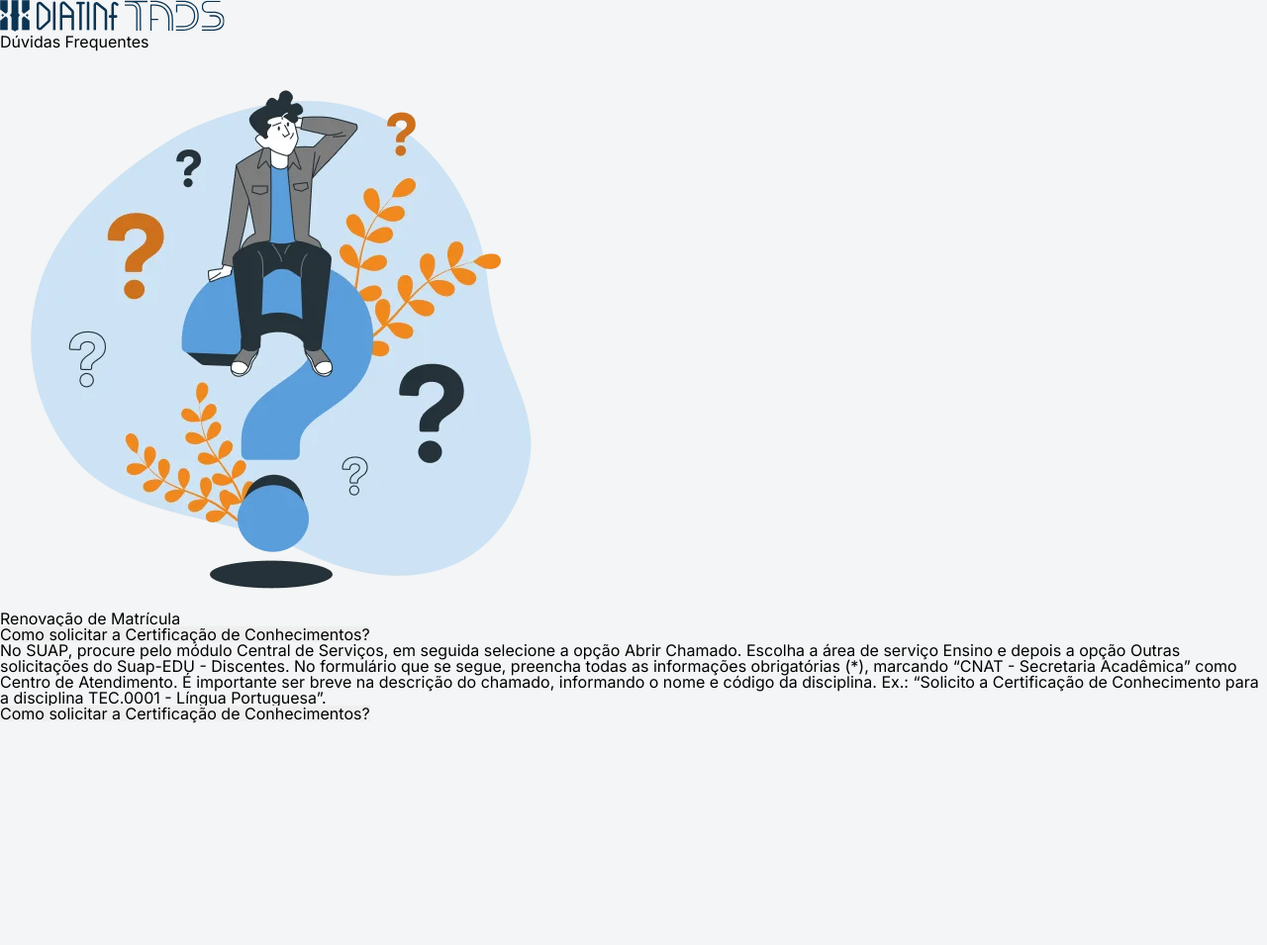
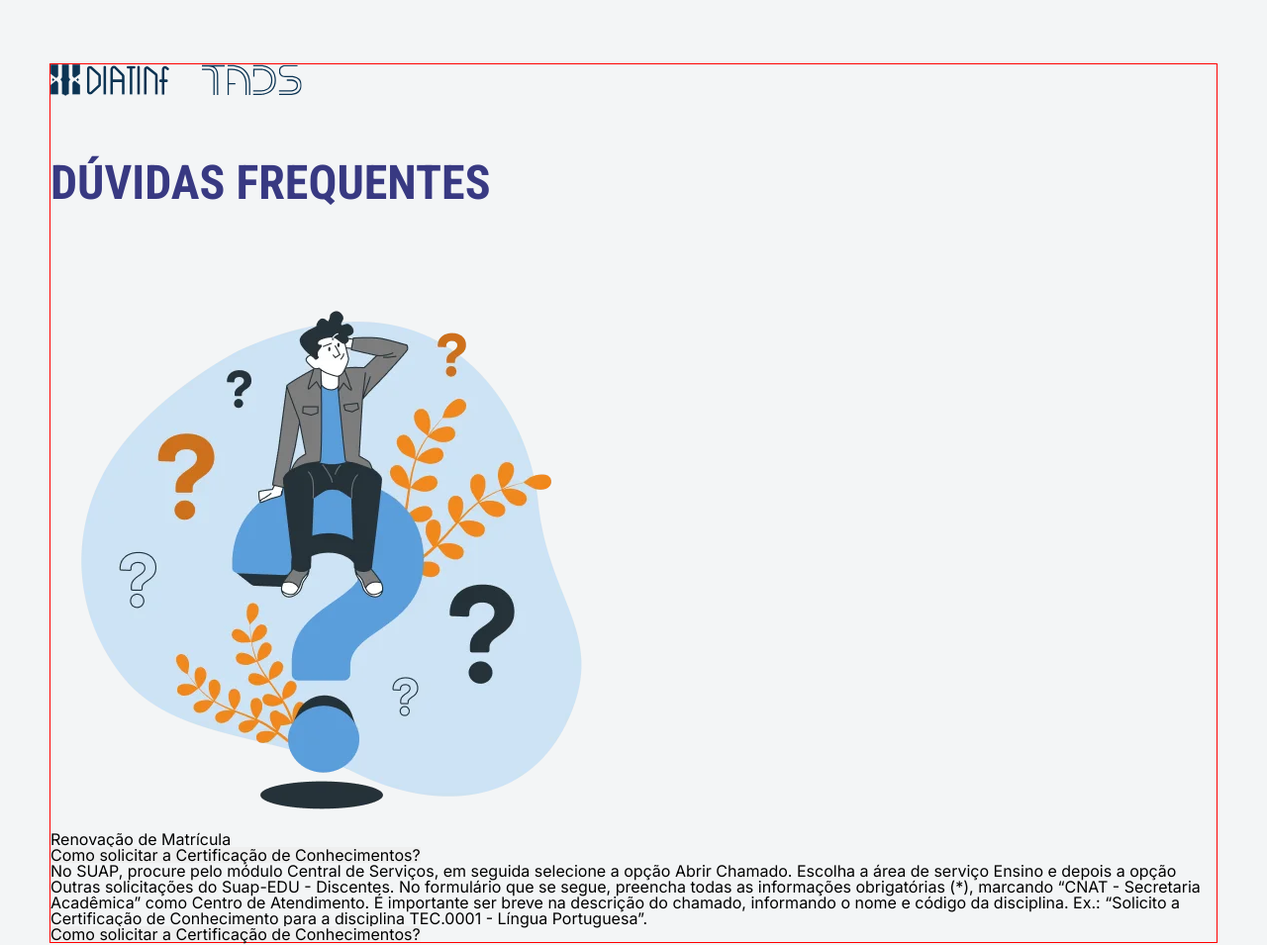
Before and after one commit to mayconalex/tads-faq, a plain HTML site: page index.html in a window 1280 px wide. Shown: the whole page at 99% size. Before the commit the page ends 800 px from the top, so only its background shows below. Drawn offline with Linux system fonts and the light colour scheme.

Commit message:
:lipstick: estiliza Header

```diff
--- a/assets/css/styles.css
+++ b/assets/css/styles.css
@@ -1,13 +1,13 @@
+/* [Font] Inter (100~900)  */
+@import url('https://fonts.googleapis.com/css2?family=Inter:ital,opsz,wght@0,14..32,100..900;1,14..32,100..900&display=swap');
 /* [Font] Roboto Condensed (700)  */
 @import url('https://fonts.googleapis.com/css2?family=Roboto+Condensed:wght@700&display=swap');
-/* [Font] Inter (100~900)  */
-@import url('https://fonts.googleapis.com/css2?family=Inter:ital,opsz,wght@0,14..32,100..900;1,14..32,100..900&display=swap');
 
 :root {
     font-size: 62.5%; /* 1rem = 10px */
 
+    /* Colors */
     --bg: #F3F5F6;
-    /* TADS brand color */
     --TADS: #383982;
         /* DIATINF pallete */
         --Cobre: #CE701B;
@@ -16,13 +16,53 @@
         --Marfim: #F9EBC2;
         --Nevoa: #A4BCCC;
         --Abismo: #0C3453;
+
+    /* Fonts */
+    --Inter: "Inter", sans-serif;
+    --Roboto-Condensed: "Roboto Condensed", sans-serif;
 }
 
 body {
+    min-height: 100vh;
+    display: flex;
+    justify-content: center;
+    padding: 6.4rem 4.8rem;
     background-color: var(--bg);
-    font-family: "Inter", sans-serif;
+    font-family: var(--Inter);
     font-size: 1.6rem;
 }
+
+.main-container {
+    border: 1px solid red;
+
+    width: 118rem;
+    display: flex;
+    flex-direction: column;
+    gap: 6.4rem;
+}
+
+/* ===== HEADER =============== */
+header.header {
+    /* border: 1px solid blue; */
+
+    width: 100%;
+    display: flex;
+    flex-direction: column;
+    gap: 6.4rem;
+}
+
+header.header .brands {
+    display: flex;
+    gap: 3.2rem;
+}
+
+header.header h1 {
+    color: var(--TADS);
+    font-family: var(--Roboto-Condensed);
+    font-size: 4.8rem;
+    text-transform: uppercase;
+}
+
 
 /* States */
 .hidden {
```
Lines whose indentation alone changed are shown as unchanged.
